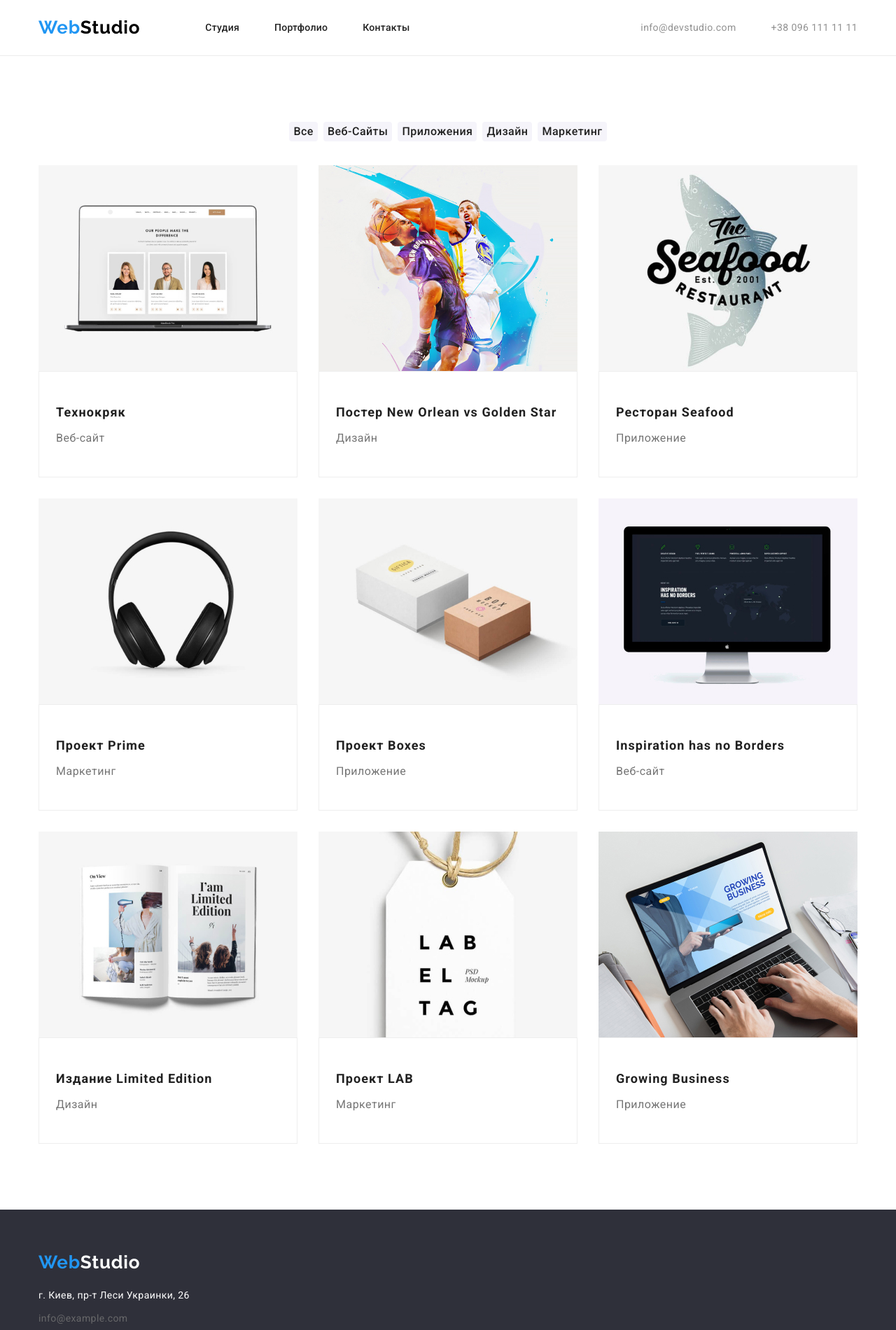
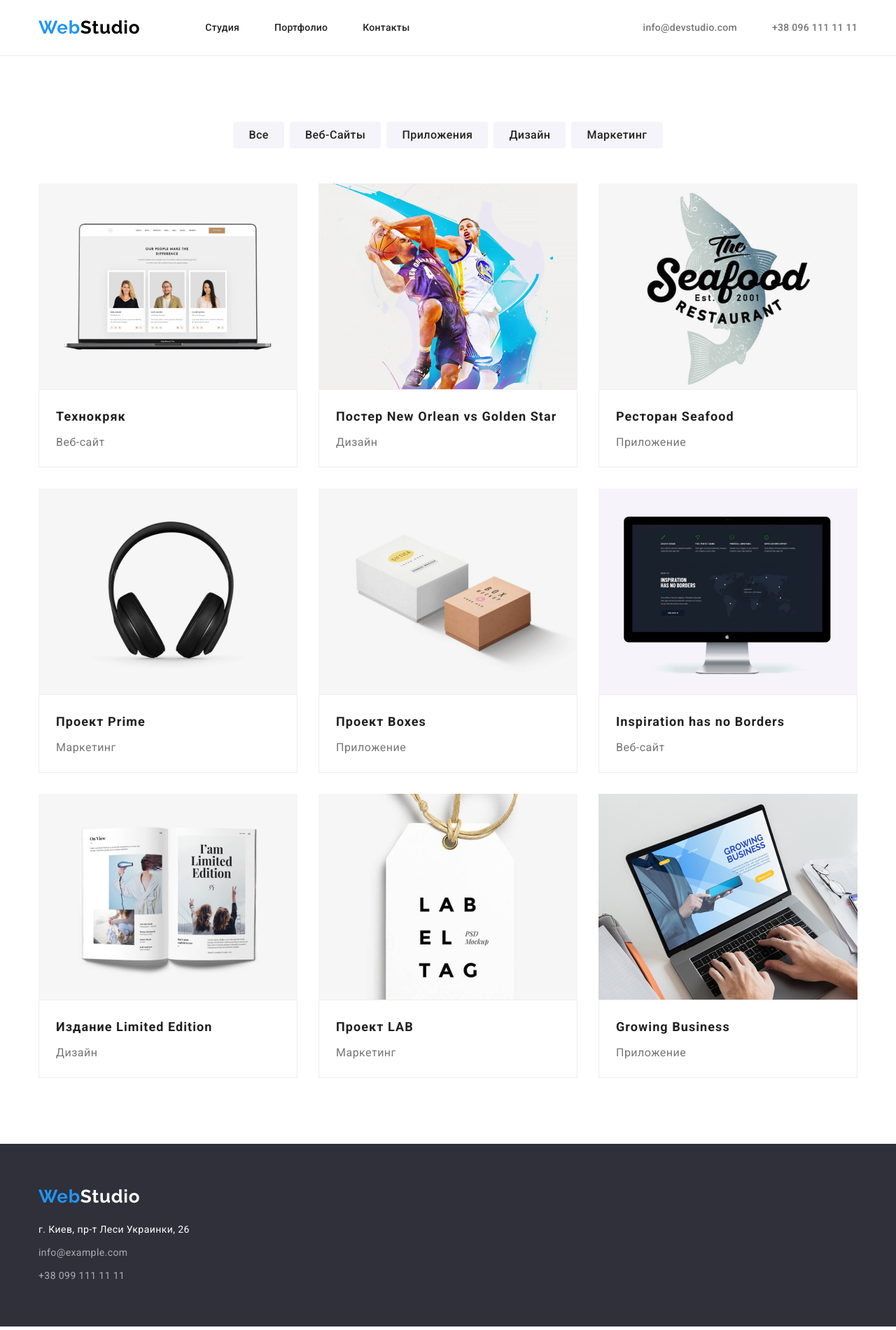
Before and after one commit to Banny-b/goit-markup-hw-03, a plain HTML site: page portfolio.html in a window 1280 px wide. Shown: the top 1900 px of the page at 70% size. Drawn offline with nearby package versions, Linux system fonts and the light colour scheme.

Commit message:
Исправления ДЗ-3

```diff
--- a/css/styles.css
+++ b/css/styles.css
@@ -97,6 +97,10 @@ address {
     margin-left: auto;
 }
 
+.menu-contact-item:not(:last-child) {
+    margin-right: 50px;
+}
+
 .menu-link {
     font-size: 14px;
     line-height: 1.14;
@@ -114,8 +118,7 @@ address {
     font-size: 14px;
     line-height: 1.14;
     letter-spacing: 0.02em;
-    color: rgba(255, 255, 255, 0.6);
-    margin-right: 50px;
+    color: rgba(117, 117, 117, 1);
     font-weight: 500;
 }
 
@@ -128,7 +131,7 @@ address {
     font-size: 14px;
     line-height: 1.14;
     letter-spacing: 0.02em;
-    color: rgba(255, 255, 255, 0.6);
+    color: rgba(117, 117, 117, 1);
     font-weight: 500;
 }
 
@@ -194,8 +197,11 @@ address {
 
 .advantage-list {
     display: flex;
-    flex-wrap: wrap;
     gap: 30px;
+}
+
+.advantage-item {
+    width: 270px;
 }
 
 .advantage-title {
@@ -211,7 +217,6 @@ address {
 .advantage-text {
     line-height: 1.71;
     letter-spacing: 0.03em;
-    width: 270px;
     height: 75px;
     color: #757575;
     font-size: 14px;
@@ -317,7 +322,17 @@ address {
 }
 
 .basement-logo {
+    font-weight: 700;
+    font-size: 26px;
+    line-height: 1.19;
+    letter-spacing: 0.03em;
+    color: var(--accent-color);
+    font-family: var(--secondary-font);
     margin-bottom: 20px;
+}
+
+.basement-item:not(:last-child) {
+    margin-bottom: 9px;
 }
 
 .basement-adress {
@@ -328,25 +343,21 @@ address {
     font-weight: 400;
 }
 
-.basement-item-address {
-    margin-bottom: 9px;
-}
-
-.basement-item-mail {
-    margin-bottom: 9px;
-}
-
-.contact-mail,
-.contact-phone {
+.basement-contact-mail,
+.basement-contact-phone {
     font-size: 14px;
     line-height: 1.71;
     letter-spacing: 0.03em;
-    color: rgba(117, 117, 117, 0.8);
+    color: rgba(255, 255, 255, 0.6);
     font-weight: 400;
 }
 
 .basement-adress:hover,
-.basement-adress:focus {
+.basement-adress:focus,
+.basement-contact-mail:hover,
+.basement-contact-mail:focus,
+.basement-contact-phone:hover,
+.basement-contact-phone:focus {
     color: var(--accent-color);
 }
 /*-- /Basement --*/
@@ -357,9 +368,10 @@ address {
     padding-bottom: 94px;
 }
 
-.page-nav-portfolio {
+.menu-button {
     display: flex;
     justify-content: center;
+    margin-bottom: 50px;
 }
 
 .menu-button-item:not(:last-child) {
@@ -378,8 +390,8 @@ address {
     cursor: pointer;
     font-weight: 500;
     border: none;
-    margin-bottom: 34px;
-}
+    padding: 6px 22px;
+    }
 
 .modal-button-filter:active {
     color: #FFFFFF;
@@ -403,7 +415,6 @@ address {
     font-size: 18px;
     line-height: 2.0;
     letter-spacing: 0.06em;
-    margin-top: 20px;
     margin-bottom: 4px;
     color: #212121;
 }
@@ -411,7 +422,6 @@ address {
 .portfolio-proect-item {
     line-height: 1.88;
     letter-spacing: 0.03em;
-    margin-bottom: 20px;
     color: #757575;
 }
 
--- a/portfolio.html
+++ b/portfolio.html
@@ -17,7 +17,7 @@
     <header class="page-header">
         <div class="container page-header-container">
             <nav class="page-nav-header">
-                <a class="logo link" href="index.html">Web<span class="logo-color-b">Studio</span></a>
+                <a class="logo link" href="">Web<span class="logo-color-b">Studio</span></a>
                 <ul class="menu list">
                     <li class="menu-item">
                         <a class="menu-link link" href="./index.html">Студия</a>
@@ -31,10 +31,10 @@
                 </ul>
             </nav>
             <ul class="menu-contact list">
-                <li>
+                <li class="menu-contact-item">
                     <a class="contact-mail link" href="mailto:info@devstudio.com">info@devstudio.com</a>
                 </li>
-                <li>
+                <li class="menu-contact-item">
                     <a class="contact-phone link" href="tel:+380961111111">+38 096 111 11 11</a>
                 </li>
             </ul>
@@ -45,8 +45,7 @@
             <div class="container">
             <h1 hidden>Портфолио</h1>
             <!-- Button filter -->
-            <nav class="page-nav-portfolio">
-        <ul class="menu list">
+        <ul class="menu-button list">
             <li class="menu-button-item">
                 <button class="modal-button-filter" type="button">Все</button>
             </li>
@@ -63,7 +62,6 @@
                 <button class="modal-button-filter" type="button">Маркетинг</button>
             </li>
         </ul>
-            </nav>
             <!-- /Button filter -->
             <!-- Portfolio list -->
         <ul class="portfolio-list">
@@ -188,18 +186,18 @@
     <!-- Basement -->
     <footer class="basement" id="footer">
         <div class="container basement-container">
-            <a class="logo basement-logo link" href="index.html">Web<span class="logo-color-w">Studio</span></a>
+            <a class="basement-logo link" href="index.html">Web<span class="logo-color-w">Studio</span></a>
             <address class="address-link">
                 <ul class="basement-list">
-                    <li class="basement-item basement-item-address list">
+                    <li class="basement-item list">
                         <a class="basement-adress link" href="https://goo.gl/maps/5LEuU3C4eVdGZg488" target="_blank"
                             rel="noopener noreferrer">г. Киев, пр-т Леси Украинки, 26</a>
                     </li>
-                    <li class="basement-item basement-item-mail list">
-                        <a class="contact-mail link" href="mailto:info@example.com">info@example.com</a>
+                    <li class="basement-item list">
+                        <a class="basement-contact-mail link" href="mailto:info@example.com">info@example.com</a>
                     </li>
                     <li class="basement-item list">
-                        <a class="contact-phone link" href="tel:+380991111111">+38 099 111 11 11</a>
+                        <a class="basement-contact-phone link" href="tel:+380991111111">+38 099 111 11 11</a>
                     </li>
                 </ul>
             </address>
```
Also changed, not shown: index.html (+7 -7 lines).
